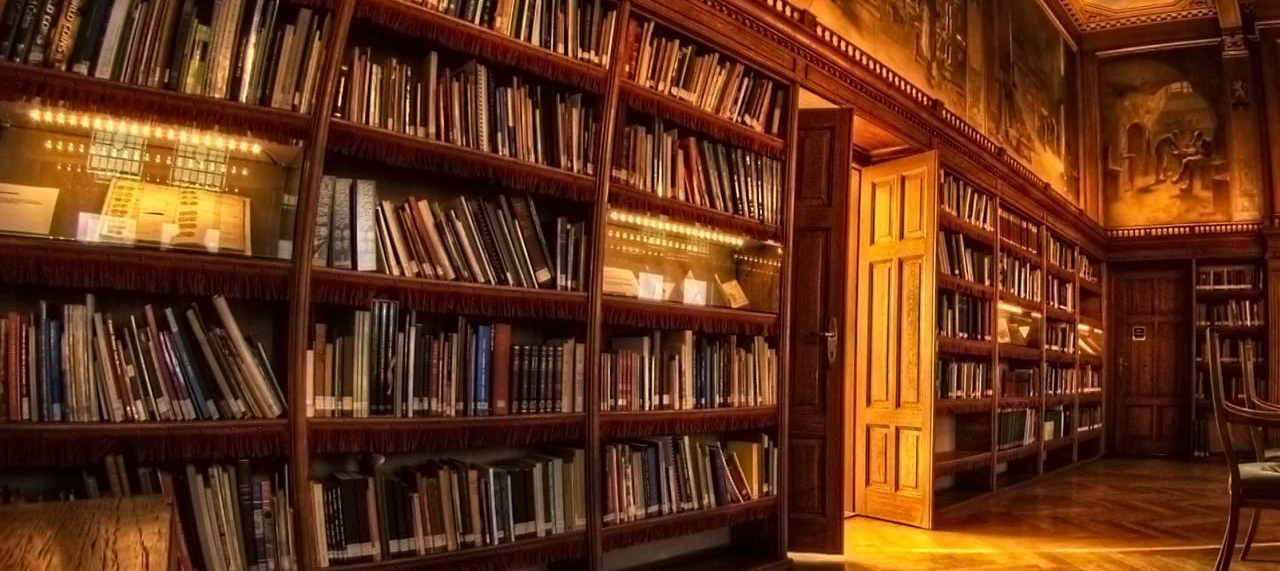
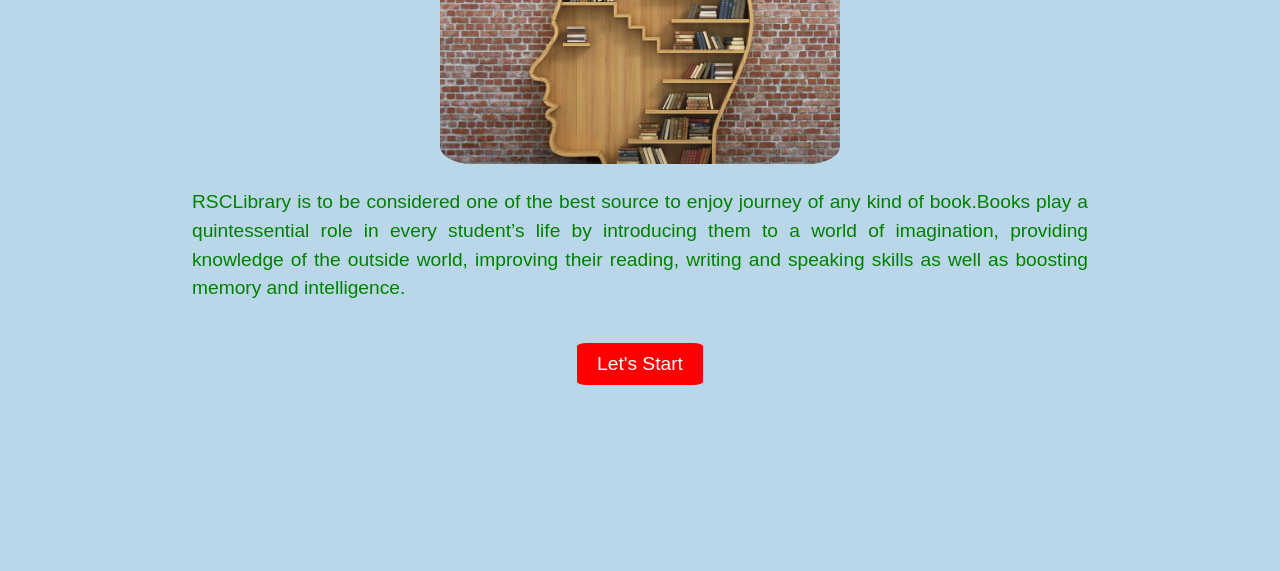
Before and after one commit to radhe459/LibraryManagementSystem, a plain HTML site: page index.html in a window 1280 px wide. Shown: the part 229-800 px from the top of the page. Drawn offline with Linux system fonts and the light colour scheme.

Commit message:
styling background button added

```diff
--- a/css/stylesheet.css
+++ b/css/stylesheet.css
@@ -2,11 +2,11 @@
     padding: 0;
     margin: 0;
     box-sizing: border-box;
-    font-family: 'Righteous', cursive;
+    font-family: 'Mukta', sans-serif;
 }
 
 body {
-    background-image: url(../img/backgrnd.webp);
+    background-color: #BAD7E9;
     text-align: center;
 }
 
@@ -51,3 +51,43 @@ nav ul li a:hover {
     margin: 20px 0px;
     color: white;
 }
+
+.quick-intro {
+    /* border: 2px solid red; */
+}
+
+.intro {
+    width: 50%;
+    max-width: 400px;
+    height: auto;
+    border-radius: 8%;
+}
+
+.intro-para {
+    color: green;
+    text-align: justify;
+    font-size: larger;
+    width: 70%;
+    margin: auto;
+    margin-top: 20px;
+    line-height: 1.5;
+}
+
+.start-butcon {
+    margin-top: 40px;
+}
+
+.start-button {
+    padding: 10px 20px;
+    color: white;
+    font-size: larger;
+    display: inline-block;
+    background-color: red;
+    border-style: none;
+    border-radius: 8%;
+}
+
+.start-button:hover {
+    background-color: #362FD9;
+    transition: 0.7s;
+}
--- a/index.html
+++ b/index.html
@@ -17,17 +17,24 @@
     <nav>
         <h1 class="logo">RSC<span class="logo">LIBRARY</span></h1>
         <ul>
-            <li> <a href="#">Home</a> </li>
+            <li> <a href="index.html">Home</a> </li>
             <li><a href="#">About</a></li>
             <li><a href="#">Books</a></li>
             <li><a href="#">!UserInfo</a></li>
         </ul>
     </nav>
     <h1 class="greeting">Welcome to RSC<span class="logo">LIBRARY</span></h1>
-    <div class="features">
-        <!-- <img src="img/features.jpg" alt=""> -->
-        <h1>Features</h1>
-
+    <div class="quick-intro">
+        <img src="img/features.jpg" alt="intro" class="intro">
+        <p class="intro-para">RSCLibrary is to be considered one of the best source to enjoy
+            journey of any kind of book.Books play a quintessential role in every student’s life
+            by introducing them to a world of imagination, providing knowledge
+            of the outside world, improving their reading, writing and speaking skills as well as boosting memory and
+            intelligence.
+        </p>
+    </div>
+    <div class="start-butcon">
+        <input type="button" name="start-button" value="Let's Start" class="start-button">
     </div>
 </body>
 
```
Also changed, not shown: img/backgrnd.webp (deleted).
